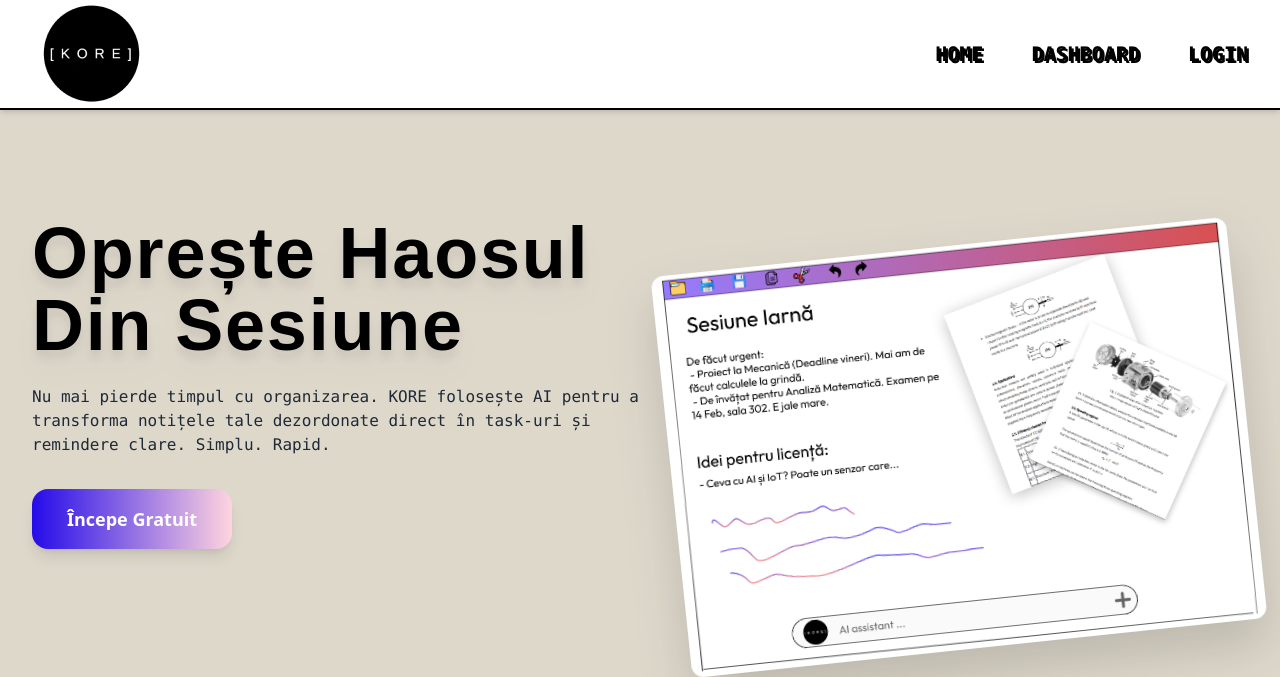
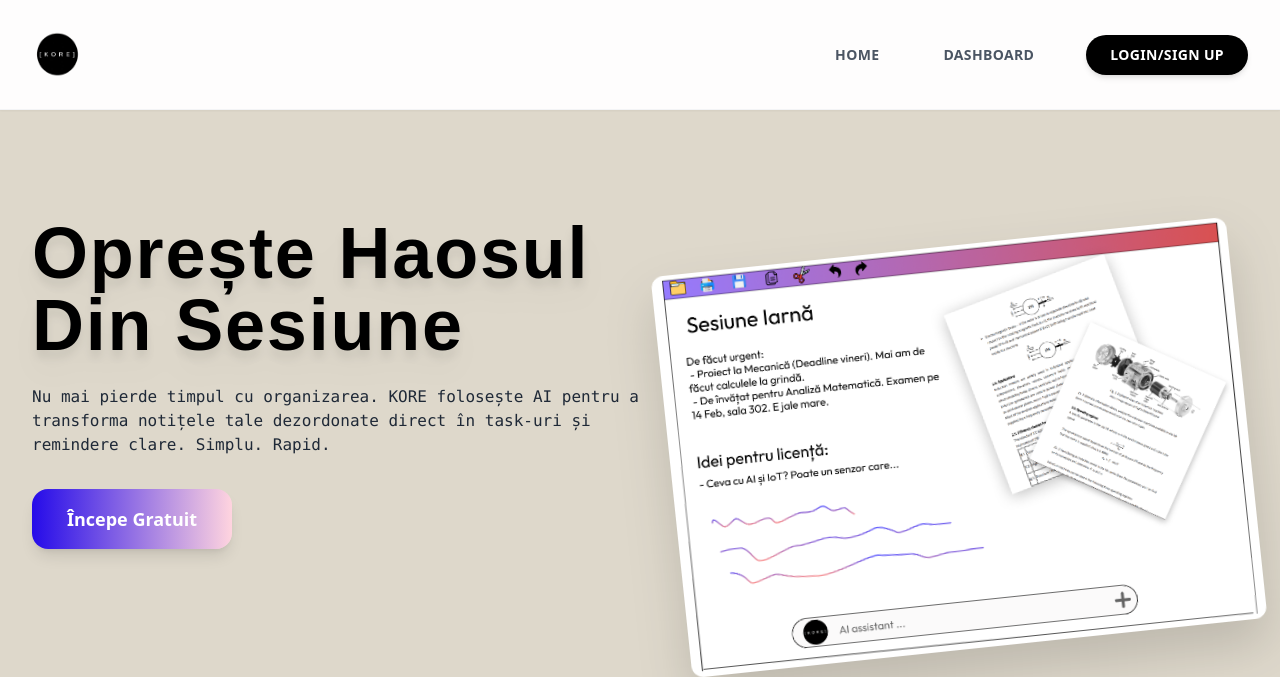
Before and after one commit to TirtalasAndrei/kore-student-os, a Flask app: page / in a window 1280 px wide. Shown: the top 677 px of the page. Run offline with Flask 3, Linux system fonts and the light colour scheme; some libraries are stand-ins or nearby versions; some web fonts are replaced.

Commit message:
Navbar mods

```diff
--- a/templates/base.html
+++ b/templates/base.html
@@ -28,35 +28,72 @@
     <link href="https://fonts.googleapis.com/css2?family=Big+Shoulders+Stencil+Text:wght@900&display=swap" rel="stylesheet">
 </head>
 <body class="bg-kore-crem">
-    <nav class="w-full h-[80px] md:h-[110px] bg-white border-b-2 border-black shadow-md px-4 md:px-8 flex justify-between items-center relative z-50">
+    <nav class="w-full h-[80px] md:h-[110px] bg-white/95 backdrop-blur-sm border-b border-gray-100 shadow-sm
+    px-4 md:px-8 flex justify-between items-center fixed top-0 left-0 z-50 transition-all duration-300">
 
-    <a href="/">
+    <a href="/" class="flex-shrink-0">
         <img
             src="{{ url_for('static', filename='images/Logo.png')}}"
             alt="KORE logo"
-            class="w-[90px] md:w-[117px] h-auto"
+            class="w-[40px] md:w-[50px] h-auto object-contain hover:opacity-80 transition-opacity"
         >
     </a>
 
-    <div class="hidden md:flex gap-12 text-xl font-mono font-bold text-black">
-        <a href="/" class="hover:text-gray-600 transition-all drop-shadow-[2px_2px_0_rgba(0,0,0,1)]">HOME</a>
-        <a href="/dashboard" class="hover:text-gray-600 transition-all drop-shadow-[2px_2px_0_rgba(0,0,0,1)]">DASHBOARD</a>
-        <a href="/login" class="hover:text-gray-600 transition-all drop-shadow-[2px_2px_0_rgba(0,0,0,1)]">LOGIN</a>
+    <div class="hidden md:flex items-center gap-10 text-sm font-bold tracking-wide uppercase">
+        <a href="/" class="text-gray-600 hover:text-black hover:bg-gray-50 px-3 py-2 rounded-lg transition-all duration-200">
+            Home
+        </a>
+        <a href="/dashboard" class="text-gray-600 hover:text-black hover:bg-gray-50 px-3 py-2 rounded-lg transition-all duration-200">
+            Dashboard
+        </a>
+
+        <a href="#" class="px-6 py-2.5 bg-black text-white rounded-full hover:bg-gray-800 hover:scale-105 transition-all duration-200 shadow-md">
+            Login/Sign Up
+        </a>
     </div>
 
-    <button id="mobile-menu-btn" class="md:hidden text-black focus:outline-none">
-        <svg xmlns="http://www.w3.org/2000/svg" fill="none" viewBox="0 0 24 24" stroke-width="2" stroke="currentColor" class="w-8 h-8">
+    <button id="mobile-menu-btn" class="md:hidden p-2 text-gray-800 focus:outline-none hover:bg-gray-100 rounded-lg transition-colors">
+        <svg xmlns="http://www.w3.org/2000/svg" fill="none" viewBox="0 0 24 24" stroke-width="2" stroke="currentColor" class="w-7 h-7">
             <path stroke-linecap="round" stroke-linejoin="round" d="M3.75 6.75h16.5M3.75 12h16.5m-16.5 5.25h16.5" />
         </svg>
     </button>
 
 </nav>
 
-<div id="mobile-menu" class="hidden md:hidden w-full bg-white border-b-2 border-black shadow-xl
- absolute top-[80px] left-0 z-40 flex flex-col p-6 gap-6 font-mono font-bold text-xl text-center">
-    <a href="/" class="hover:text-gray-600">HOME</a>
-    <a href="/dashboard" class="hover:text-gray-600">DASHBOARD</a>
-    <a href="/login" class="bg-black text-white py-2 rounded-lg">LOGIN</a>
+<div class="h-[80px] md:h-[110px]"></div>
+
+
+<div id="mobile-menu" class="hidden md:hidden fixed left-0 right-0 top-[85px] px-4 z-40 origin-top animate-fade-in-down">
+
+    <div class="bg-white rounded-2xl shadow-2xl border border-gray-100 p-4 flex flex-col gap-2">
+
+        <a href="/" class="block px-4 py-3 text-gray-700 font-bold hover:bg-gray-50 rounded-xl transition-colors flex items-center gap-3">
+            <svg xmlns="http://www.w3.org/2000/svg" fill="none" viewBox="0 0 24 24" stroke-width="2" stroke="currentColor" class="w-5 h-5 text-gray-400">
+                <path stroke-linecap="round" stroke-linejoin="round" d="M2.25 12l8.954-8.955c.44-.439
+                 1.152-.439 1.591 0L21.75 12M4.5 9.75v10.125c0 .621.504 1.125 1.125 1.125H9.75v-4.875c0-.621.504-1.125
+                  1.125-1.125h2.25c.621 0 1.125.504 1.125 1.125V21h4.125c.621 0 1.125-.504 1.125-1.125V9.75M8.25 21h8.25" />
+            </svg>
+            Home
+        </a>
+
+        <a href="#" class="block px-4 py-3 text-gray-700 font-bold hover:bg-gray-50 rounded-xl transition-colors flex items-center gap-3">
+            <svg xmlns="http://www.w3.org/2000/svg" fill="none" viewBox="0 0 24 24" stroke-width="2" stroke="currentColor" class="w-5 h-5 text-gray-400">
+                <path stroke-linecap="round" stroke-linejoin="round" d="M3.75 6A2.25 2.25 0 016 3.75h2.25A2.25 2.25 0 0110.5
+                6v2.25a2.25 2.25 0 01-2.25 2.25H6a2.25 2.25 0 01-2.25-2.25V6zM3.75 15.75A2.25 2.25 0 016 13.5h2.25a2.25 2.25
+                 0 012.25 2.25V18a2.25 2.25 0 01-2.25 2.25H6A2.25 2.25 0 013.75 18v-2.25zM13.5 6a2.25 2.25 0 012.25-2.25H18A2.25 2.25 0
+                 0120.25 6v2.25A2.25 2.25 0 0118 10.5h-2.25a2.25 2.25 0 01-2.25-2.25V6zM13.5 15.75a2.25 2.25 0 012.25-2.25H18a2.25 2.25 0 012.25
+                  2.25V18A2.25 2.25 0 0118 20.25h-2.25A2.25 2.25 0 0113.5 18v-2.25z" />
+            </svg>
+            Dashboard
+        </a>
+
+        <hr class="border-gray-100 my-1">
+
+        <a href="/login" class="block w-full text-center py-3 bg-black text-white font-bold rounded-xl shadow-lg hover:bg-gray-800 transition-all active:scale-95">
+            Intră în cont
+        </a>
+
+    </div>
 </div>
 
 <script>
@@ -67,6 +104,13 @@
 
         menu.classList.toggle('hidden');
     });
+
+
+    document.addEventListener('click', (e) => {
+        if (!btn.contains(e.target) && !menu.contains(e.target)) {
+            menu.classList.add('hidden');
+        }
+    });
 </script>
 
     {% block content %}
```
